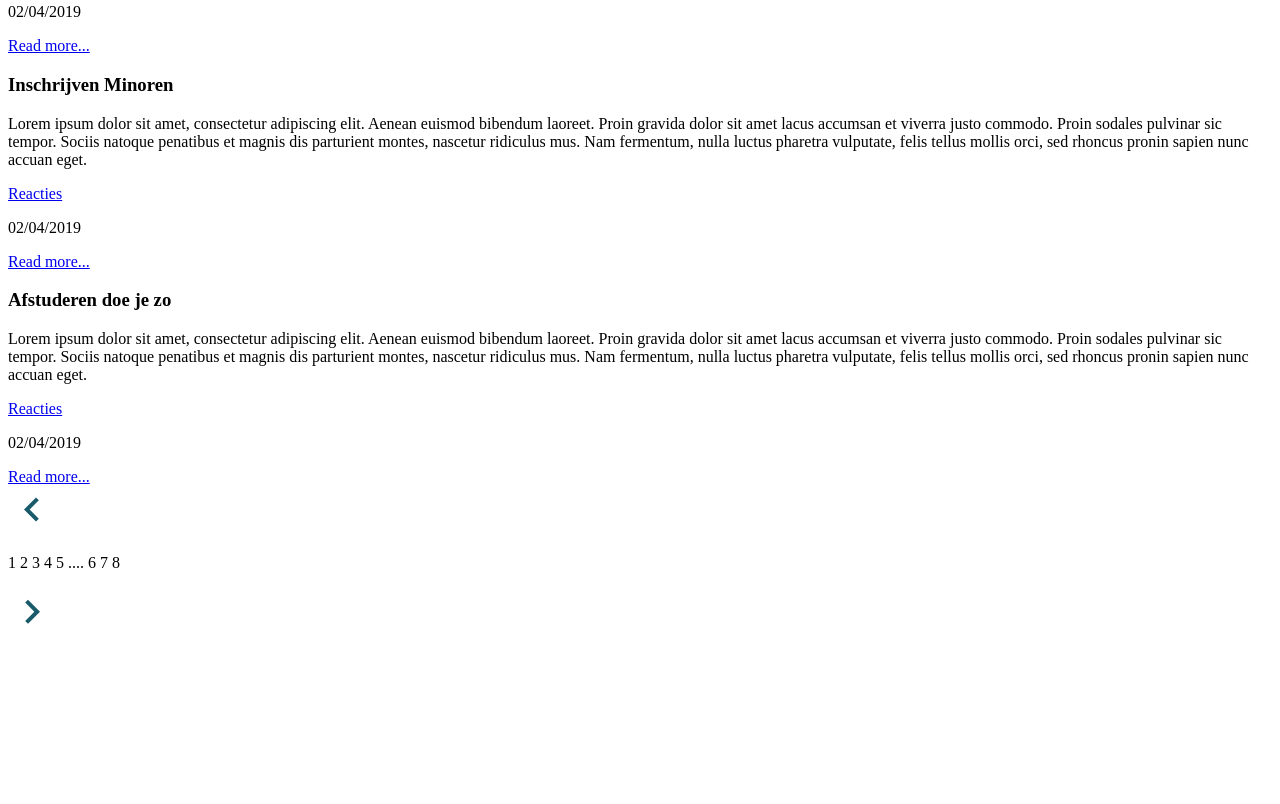
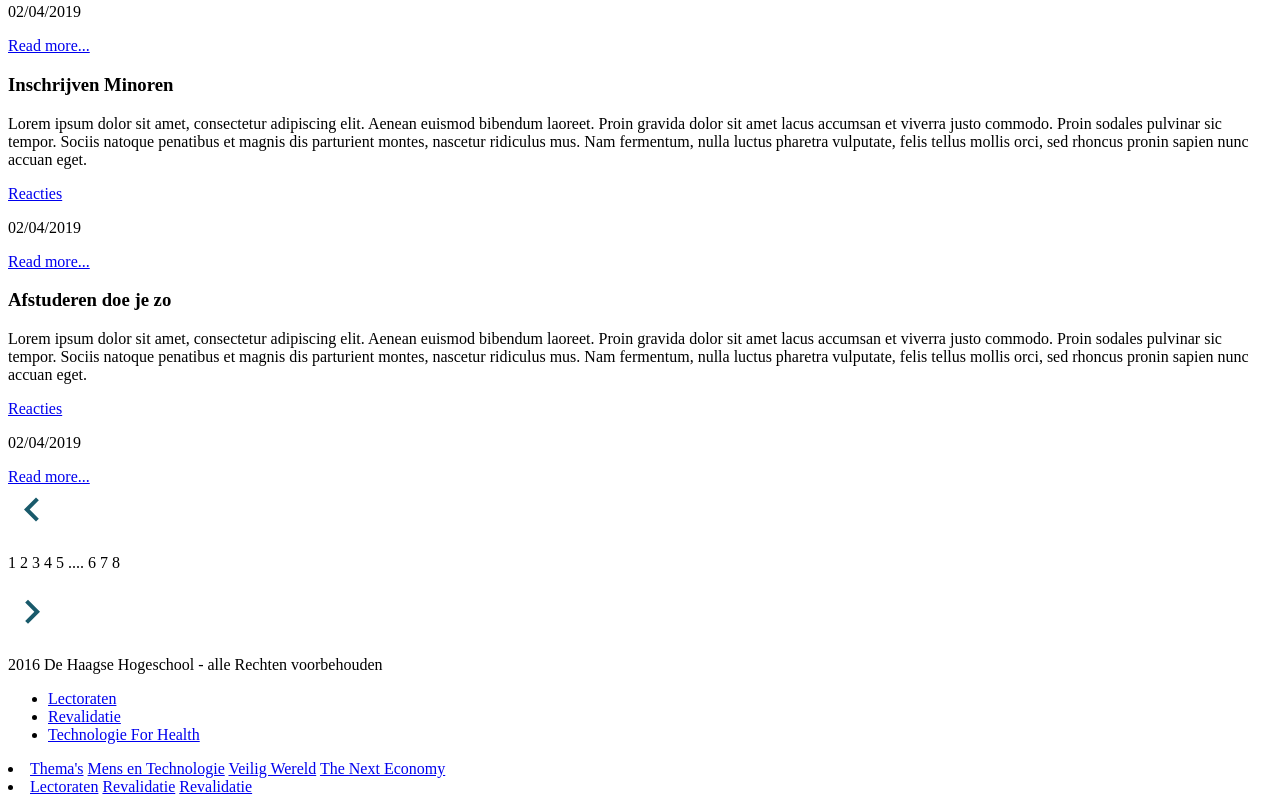
Before and after one commit to semschilt/ProjectC, a plain HTML site: page index.html in a window 1280 px wide. Shown: the part 1240-2044 px from the top of the page. Before the commit the page ends 1888 px from the top, so only its background shows below. Drawn offline with Linux system fonts and the light colour scheme.

Commit message:
Making the sitemap footer

```diff
--- a/index.html
+++ b/index.html
@@ -97,4 +97,29 @@
 				</div>
 		</section>
 </body>
+<footer class="sitemapFooter">
+<p>2016 De Haagse Hogeschool - alle Rechten voorbehouden</p>
+
+<ul class="sitemapLectoraten">
+	<li class="lectoraten"><a href="Webpages/lectoraten.html">Lectoraten</a></li>
+	<li class="revalidatie"><a href="#">Revalidatie</a></li>
+	<li class="technologieForHealth"><a href="#">Technologie For Health</a></li>
+</ul>
+
+
+
+	<li class="sitemapThema">
+			<a href="#">Thema's</a>
+			<a href="#">Mens en Technologie</a>
+			<a href="#">Veilig Wereld</a>
+			<a href="#">The Next Economy</a>
+			<a href="#"></a>
+	</li>
+	<li class="sitemapLectoraten">
+			<a href="Webpages/lectoraten.html">Lectoraten</a>
+			<a href="#">Revalidatie</a>
+			<a href="#">Revalidatie</a>
+	</li>
+
+</footer>
 </html>
```
